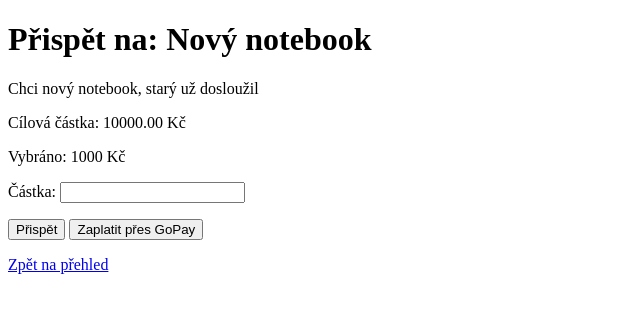
After one commit to VendyJ/data_merger, a Django app: page /microfund/donate/1 in a window 1280 px wide. The commit adds this page. Shown: the top 313 px of the page, without its empty margins (0-640 px from the left). Run offline with Django 5.2, Linux system fonts and the light colour scheme; data comes from the database, SQL or seed files in the repository; both versions use the stored data as it was after the commit.

Commit message:
form for custom donate

```diff
--- a/microfund/forms.py
+++ b/microfund/forms.py
@@ -6,3 +6,6 @@ class RequestForm(forms.ModelForm):
     class Meta:
         model = Request
         fields = ["name", "description", "cash_amount"]
+
+class DonateForm(forms.Form):
+    amount = forms.DecimalField(label="Částka", max_digits=10, decimal_places=2, min_value=1)
--- a/microfund/templates/microfund/dashboard.html
+++ b/microfund/templates/microfund/dashboard.html
@@ -36,6 +36,7 @@
             <p>{{ req.description }}</p>
             <p>Cílová částka: <span class="amount">{{ req.cash_amount }} Kč</span></p>
             <p>Vybráno: <span class="amount">{{ req.donor_amount }} Kč</span></p>
+            <a href="{% url 'donate' req.id %}">Přispět</a>
         </div>
     {% empty %}
         <p>Zatím tu nejsou žádné žádosti.</p>
--- /dev/null
+++ b/microfund/templates/microfund/donate.html
@@ -0,0 +1,22 @@
+<!DOCTYPE html>
+<html lang="cs">
+<head>
+    <meta charset="UTF-8">
+    <title>Přispět na {{ req.name }}</title>
+</head>
+<body>
+    <h1>Přispět na: {{ req.name }}</h1>
+    <p>{{ req.description }}</p>
+    <p>Cílová částka: {{ req.cash_amount }} Kč</p>
+    <p>Vybráno: {{ req.donor_amount }} Kč</p>
+
+    <form method="POST">
+        {% csrf_token %}
+        {{ form.as_p }}
+        <button type="submit">Přispět</button>
+        <button type="button">Zaplatit přes GoPay</button>
+    </form>
+
+    <p><a href="/microfund/">Zpět na přehled</a></p>
+</body>
+</html>
--- a/microfund/urls.py
+++ b/microfund/urls.py
@@ -4,5 +4,6 @@ from . import views
 
 urlpatterns = [
     path("", views.dashboard_view, name="dashboard"),
-    path("add/", views.add_request, name="add_request")
+    path("add/", views.add_request, name="add_request"),
+    path("donate/<int:id>", views.donate, name="donate")
 ]
--- a/microfund/views.py
+++ b/microfund/views.py
@@ -1,6 +1,6 @@
-from django.shortcuts import render, redirect
+from django.shortcuts import render, redirect, get_object_or_404
 from .models import Request, Student
-from .forms import RequestForm
+from .forms import RequestForm, DonateForm
 
 
 def dashboard_view(request):
@@ -19,3 +19,25 @@ def add_request(request):
     else:
         form = RequestForm()
     return render(request, "microfund/add_request.html", {"form": form})
+
+def donate(request, id):
+    # Najdeme konkrétní žádost podle ID (nebo vrátíme 404, pokud neexistuje)
+    req = get_object_or_404(Request, id=id)
+
+    # Přičteme částku, kterou dárce zadal
+    if request.method == "POST":
+        form = DonateForm(request.POST)
+        if form.is_valid():
+            amount = form.cleaned_data["amount"]
+            req.donor_amount += amount
+            req.save()
+            return redirect("dashboard")
+    else:
+        form = DonateForm()
+
+    return render(request, "microfund/donate.html", {"form": form, "req": req})
+
+    # Uložíme změnu do databáze
+    req.save()
+
+    return redirect("dashboard")
```
Also changed, not shown: db.sqlite3.
